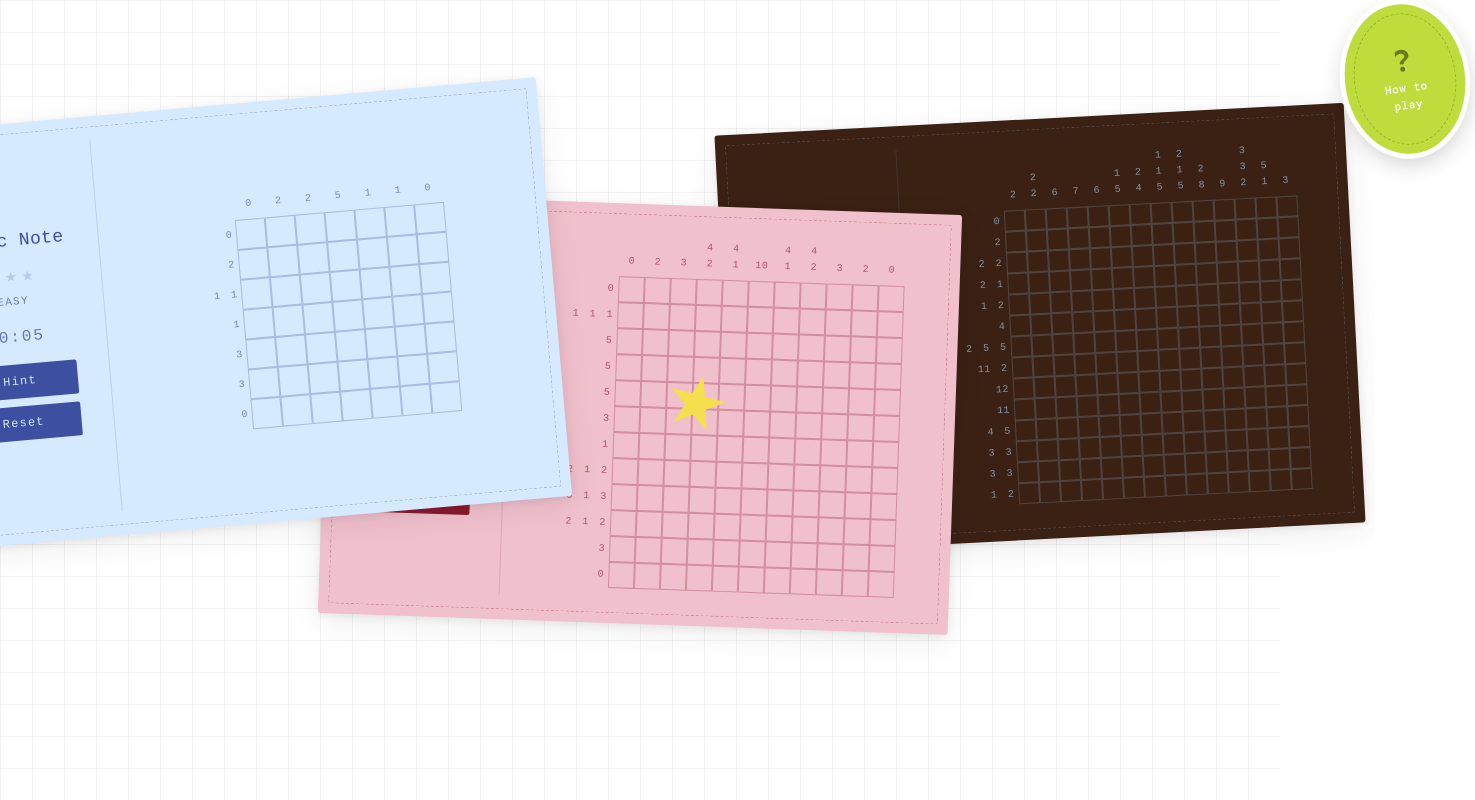
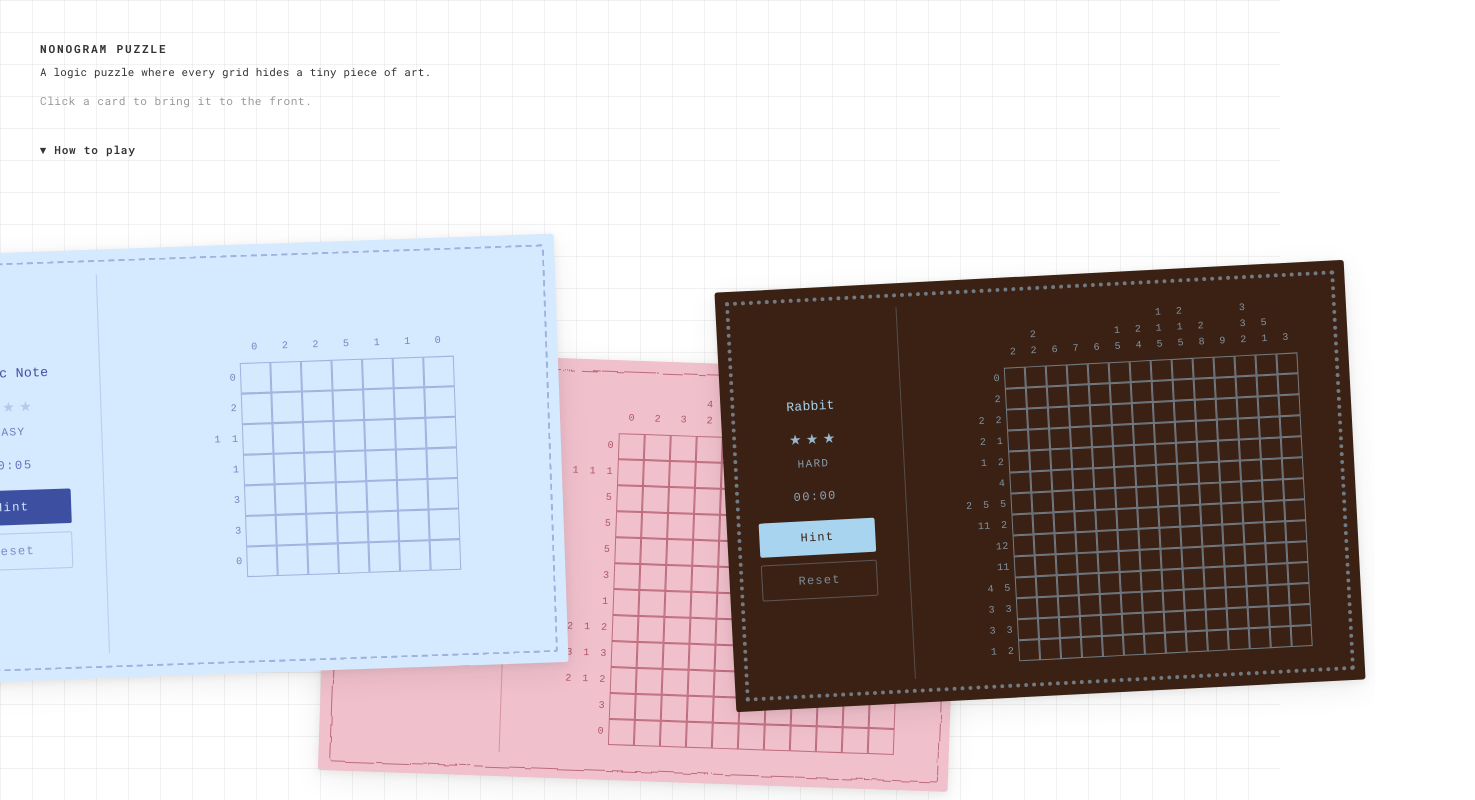
Before and after one commit to shxxw88/portfolio, a React (Vite) app: page /games in a window 1280 px wide. Shown: the top 800 px of the page, 1475 px wide, since content can reach past the window. Built offline with nearby package versions, Linux system fonts and the light colour scheme.

Commit message:
Added animation to puzzle cards, border, instructions

```diff
--- a/package.json
+++ b/package.json
@@ -11,6 +11,7 @@
   },
   "dependencies": {
     "@vercel/analytics": "^1.6.1",
+    "canvas-confetti": "^1.9.4",
     "framer-motion": "^12.34.2",
     "gsap": "^3.14.2",
     "raster-react": "^0.2.0",
--- a/src/components/GamesPage.css
+++ b/src/components/GamesPage.css
@@ -19,27 +19,6 @@
   gap: var(--spacing-lg);
 }
 
-.games-header {
-  text-align: center;
-}
-
-.games-title {
-  font-family: 'Sen', sans-serif;
-  font-size: clamp(2.5rem, 6vw, 4rem);
-  font-weight: 700;
-  color: var(--color-text);
-  margin: 0 0 0.5rem;
-  letter-spacing: -0.02em;
-}
-
-.games-sub {
-  font-family: 'Roboto Mono', monospace;
-  font-size: 0.8rem;
-  color: var(--color-text-light);
-  margin: var(--spacing-lg) 0 0;
-  letter-spacing: 0.06em;
-  text-align: center;
-}
 
 /* ---- Content wrapper (holds badges + stack) ---- */
 .games-content {
@@ -88,93 +67,97 @@
 }
 
 /* ================================================================
-   BADGES
+   TOP-LEFT INFO PANEL
    ================================================================ */
 
-/* --- Green oval "How to play" sticker --- */
-.badge-howtoplay {
-  position: absolute;
-  top: -60px;
-  right: -90px;
-  width: 120px;
-  height: 150px;
-  border-radius: 50%;
-  background: var(--color-accent);
+.games-top {
+  padding: 2.5rem 0 0 2.5rem;
+  align-self: flex-start;
+}
+
+.games-info {
+  padding: 0;
+}
+
+.games-info__title {
+  font-family: 'Roboto Mono', monospace;
+  font-size: 0.7rem;
+  font-weight: 700;
+  letter-spacing: 0.16em;
+  text-transform: uppercase;
+  color: var(--color-text);
+  margin: 0 0 0.35rem;
+  white-space: nowrap;
+}
+
+.games-info__desc {
+  font-family: 'Roboto Mono', monospace;
+  font-size: 0.68rem;
+  color: var(--color-text);
+  letter-spacing: 0.02em;
+  line-height: 1.6;
+  margin: 0 0 0.75rem;
+  white-space: nowrap;
+}
+
+.games-info__sub {
+  font-family: 'Roboto Mono', monospace;
+  font-size: 0.7rem;
+  color: var(--color-text-light);
+  letter-spacing: 0.04em;
+  margin: 0 0 0.75rem;
+  line-height: 1.5;
+  white-space: nowrap;
+}
+
+.games-info__toggle {
+  background: none;
   border: none;
+  padding: 0;
+  margin-top: 2rem;
   cursor: pointer;
+  font-family: 'Roboto Mono', monospace;
+  font-size: 0.7rem;
+  font-weight: 600;
+  letter-spacing: 0.06em;
+  color: var(--color-text);
+  display: flex;
+  align-items: center;
+  gap: 2px;
+  transition: opacity 0.15s;
+}
+
+.games-info__toggle:hover { opacity: 0.6; }
+
+.games-info__body {
+  margin-top: 0.75rem;
+  background: rgba(255, 255, 255, 0.75);
+  backdrop-filter: blur(10px);
+  -webkit-backdrop-filter: blur(10px);
+  border-radius: 6px;
+  padding: 0.85rem 1rem;
+}
+
+.games-info__rules {
+  list-style: none;
+  padding: 0;
+  margin: 0;
   display: flex;
   flex-direction: column;
-  align-items: center;
-  justify-content: center;
-  gap: 4px;
-  transform: rotate(-8deg);
-  z-index: 30;
-  padding: 0;
-  /* sticker: white outline + drop shadow */
-  box-shadow: 0 0 0 5px white, 0 8px 24px rgba(0, 0, 0, 0.22);
+  gap: 0.55rem;
+  border-left: 2px solid var(--color-accent);
+  padding-left: 0.75rem;
 }
 
-.badge-howtoplay::before {
-  content: '';
-  position: absolute;
-  inset: 9px;
-  border-radius: 50%;
-  border: 1.5px dashed rgba(0, 0, 0, 0.2);
-  pointer-events: none;
+.games-info__rules li {
+  font-family: 'Roboto Mono', monospace;
+  font-size: 0.68rem;
+  line-height: 1.6;
+  color: var(--color-text);
 }
 
-.badge-howtoplay__q {
-  font-family: 'Sen', sans-serif;
-  font-size: 2rem;
-  font-weight: 700;
-  color: rgba(0, 0, 0, 0.45);
-  line-height: 1;
-}
-
-.badge-howtoplay__label {
-  font-family: 'Roboto Mono', monospace;
-  font-size: 0.7rem;
-  font-weight: 500;
-  color: white;
-  text-align: center;
-  line-height: 1.5;
-  letter-spacing: 0.04em;
-}
-
-/* --- Red ticket "Nonogram Puzzle" sticker --- */
-.badge-nonogram {
-  position: absolute;
-  top: -30px;
-  left: -60px;
-  background: #b8313f;
-  color: white;
-  border: none;
-  cursor: pointer;
-  padding: 22px 30px;
-  border-radius: 6px;
-  transform: rotate(-7deg);
-  z-index: 30;
-  /* sticker: white outline + drop shadow */
-  box-shadow: 0 0 0 5px white, 0 8px 24px rgba(0, 0, 0, 0.22);
-}
-
-.badge-nonogram::before {
-  content: '';
-  position: absolute;
-  inset: 8px;
-  border: 1.5px dashed rgba(255, 255, 255, 0.5);
-  border-radius: 3px;
-  pointer-events: none;
-}
-
-.badge-nonogram span {
-  font-family: 'Roboto Mono', monospace;
-  font-size: 0.75rem;
-  font-weight: 700;
-  letter-spacing: 0.12em;
-  text-align: center;
-  display: block;
-  line-height: 1.6;
+.games-info__rules strong {
+  color: var(--color-text);
 }
 
 /* ================================================================
--- a/src/components/GamesPage.jsx
+++ b/src/components/GamesPage.jsx
@@ -1,11 +1,10 @@
-import { useState } from 'react'
+import { useState, useRef } from 'react'
 import { motion, AnimatePresence } from 'framer-motion'
 import PuzzleCard from './PuzzleCard'
 import { PUZZLES } from './Puzzles'
 import '../App.css'
 import './GamesPage.css'
 
-// Horizontal spread across the page; card 0 = front (highest z)
 const STEP_X = 400
 
 const FIXED_POSES = [
@@ -15,161 +14,116 @@ const FIXED_POSES = [
 ]
 
 export default function GamesPage() {
-  const [frontCard, setFrontCard]       = useState(0)
-  const [howToPlayOpen, setHowToPlay]   = useState(false)
-  const [whatIsOpen, setWhatIs]         = useState(false)
+  const [frontCard, setFrontCard]           = useState(0)
+  const [instructionsOpen, setInstructions] = useState(false)
+  // Each card gets its own z-index counter so only the clicked card changes
+  const zCounter = useRef(PUZZLES.length)
+  const [zMap, setZMap] = useState(() =>
+    Object.fromEntries(PUZZLES.map((_, i) => [i, i === 0 ? PUZZLES.length : i]))
+  )
+
+  function bringToFront(idx) {
+    zCounter.current += 1
+    setZMap(prev => ({ ...prev, [idx]: zCounter.current }))
+    setFrontCard(idx)
+  }
 
   return (
     <div className="games-page">
-      <main className="games-main">
-        {/* card stack + floating badges */}
+
+      {/* SVG filter for pink card's wavy border */}
+      <svg style={{ position: 'absolute', width: 0, height: 0 }} aria-hidden="true">
+        <defs>
+          <filter id="pc-wavy-filter">
+            <feTurbulence type="turbulence" baseFrequency="0.025" numOctaves="2" seed="8" result="noise" />
+            <feDisplacementMap in="SourceGraphic" in2="noise" scale="4" xChannelSelector="R" yChannelSelector="G" />
+          </filter>
+        </defs>
+      </svg>
+
+      {/* ---- Top-left info panel (in flow so it pushes cards down) ---- */}
+      <div className="games-top">
+        <div className="games-info">
+          <p className="games-info__title">NONOGRAM PUZZLE</p>
+          <p className="games-info__desc">A logic puzzle where every grid hides a tiny piece of art.</p>
+          <p className="games-info__sub">Click a card to bring it to the front.</p>
+
+          <button
+            className="games-info__toggle"
+            onClick={() => setInstructions(o => !o)}
+          >
+            <motion.span
+              animate={{ rotate: instructionsOpen ? 180 : 0 }}
+              transition={{ duration: 0.2 }}
+              style={{ display: 'inline-block', marginRight: '6px' }}
+            >
+              ▾
+            </motion.span>
+            How to play
+          </button>
+
+          <AnimatePresence initial={false}>
+            {instructionsOpen && (
+              <motion.div
+                className="games-info__body"
+                initial={{ height: 0, opacity: 0 }}
+                animate={{ height: 'auto', opacity: 1 }}
+                exit={{ height: 0, opacity: 0 }}
+                transition={{ duration: 0.25, ease: 'easeInOut' }}
+                style={{ overflow: 'hidden' }}
+              >
+                <ul className="games-info__rules">
+                  <li>The numbers along each row and column are your clues.</li>
+                  <li>Each number tells you how many cells to fill and in what order.</li>
+                  <li><strong>3 2</strong> means a group of 3, a gap, then a group of 2, with a gap in between.</li>
+                  <li><strong>Left click</strong> fills a cell. <strong>Right click</strong> places a x to mark a cell you want to skip.</li>
+                  <li>Use logic until every row and column matches its clues.</li>
+                  <li>Stuck? Hit <strong>Hint</strong> to reveal one cell.</li>
+                </ul>
+              </motion.div>
+            )}
+          </AnimatePresence>
+        </div>
+      </div>
+
+      <motion.main layout className="games-main" transition={{ type: 'spring', stiffness: 200, damping: 30 }}>
+        {/* card stack + star decoration */}
         <div className="games-content">
 
-          {/* red ticket badge — what is a nonogram */}
-          <motion.button
-            className="badge-nonogram"
-            onClick={() => setWhatIs(true)}
-            whileHover={{ scale: 1.06 }}
-            whileTap={{ scale: 0.97 }}
-          >
-            <span>NONOGRAM<br/>PUZZLE</span>
-          </motion.button>
-
-          {/* green oval badge — how to play */}
-          <motion.button
-            className="badge-howtoplay"
-            onClick={() => setHowToPlay(true)}
-            whileHover={{ scale: 1.06 }}
-            whileTap={{ scale: 0.97 }}
-          >
-            <span className="badge-howtoplay__q">?</span>
-            <span className="badge-howtoplay__label">How to<br/>play</span>
-          </motion.button>
-
-          {/* decorative star sticker */}
-          <div className="deco-star" aria-hidden="true">★</div>
-
-          <div className="games-stack-area">
+<div className="games-stack-area">
             <div className="games-stack">
               {PUZZLES.map((puzzle, puzzleIdx) => {
                 const isFront = puzzleIdx === frontCard
                 const pose = FIXED_POSES[puzzleIdx]
-                const zIndex = isFront ? 10 : (PUZZLES.length - puzzleIdx)
 
                 return (
                   <motion.div
                     key={puzzle.id}
                     className="games-card-wrap"
-                    style={{ zIndex }}
-                    animate={{ rotate: pose.rotate, x: pose.x, y: pose.y }}
-                    transition={{ type: 'spring', stiffness: 300, damping: 30 }}
+                    style={{ zIndex: zMap[puzzleIdx] }}
+                    animate={{
+                      rotate: isFront ? pose.rotate * 0.4 : pose.rotate,
+                      x: pose.x,
+                      y: isFront ? pose.y - 12 : pose.y,
+                      scale: isFront ? 1.02 : 1,
+                    }}
+                    whileHover={!isFront ? { y: pose.y - 8, scale: 1.015 } : {}}
+                    transition={{ type: 'spring', stiffness: 380, damping: 32 }}
                   >
                     {!isFront && (
                       <div
                         className="games-card-overlay"
-                        onClick={() => setFrontCard(puzzleIdx)}
+                        onClick={() => bringToFront(puzzleIdx)}
                       />
                     )}
-                    <PuzzleCard {...puzzle} />
+                    <PuzzleCard {...puzzle} isActive={isFront} />
                   </motion.div>
                 )
               })}
             </div>
           </div>
         </div>
-
-        <p className="games-sub">Click a card to bring it forward.</p>
-      </main>
-
-      {/* ---- How to Play overlay ---- */}
-      <AnimatePresence>
-        {howToPlayOpen && (
-          <motion.div
-            className="games-overlay"
-            initial={{ opacity: 0 }}
-            animate={{ opacity: 1 }}
-            exit={{ opacity: 0 }}
-            onClick={() => setHowToPlay(false)}
-          >
-            <motion.div
-              className="games-overlay__card"
-              initial={{ opacity: 0, y: 24 }}
-              animate={{ opacity: 1, y: 0 }}
-              exit={{ opacity: 0, y: 16 }}
-              transition={{ type: 'spring', stiffness: 300, damping: 30 }}
-              onClick={e => e.stopPropagation()}
-            >
-              <button className="games-overlay__close" onClick={() => setHowToPlay(false)}>×</button>
-              <h2 className="games-overlay__title">How to Play</h2>
-              <div className="games-overlay__body">
-                <div className="overlay-rule">
-                  <span className="overlay-rule__icon">◀</span>
-                  <p>Each row and column has clue numbers on its left or top edge. They tell you how many consecutive filled cells appear in that line — in order.</p>
-                </div>
-                <div className="overlay-rule">
-                  <span className="overlay-rule__icon">◀</span>
-                  <p>A clue of <strong>3 1</strong> means: first a run of 3 filled cells, then at least one gap, then a run of 1. Runs must appear in that exact order.</p>
-                </div>
-                <div className="overlay-rule">
-                  <span className="overlay-rule__icon">◀</span>
-                  <p><strong>Left click</strong> a cell to fill it. <strong>Right click</strong> to place an × marker — useful for cells you're sure are empty.</p>
-                </div>
-                <div className="overlay-rule">
-                  <span className="overlay-rule__icon">◀</span>
-                  <p>Use logic to deduce which cells must be filled. When every row and column matches its clues, the puzzle is solved!</p>
-                </div>
-                <div className="overlay-rule">
-                  <span className="overlay-rule__icon">◀</span>
-                  <p>Stuck? Use the <strong>Hint</strong> button to reveal one correct cell. <strong>Reset</strong> clears the board.</p>
-                </div>
-              </div>
-            </motion.div>
-          </motion.div>
-        )}
-      </AnimatePresence>
-
-      {/* ---- What is a Nonogram overlay ---- */}
-      <AnimatePresence>
-        {whatIsOpen && (
-          <motion.div
-            className="games-overlay"
-            initial={{ opacity: 0 }}
-            animate={{ opacity: 1 }}
-            exit={{ opacity: 0 }}
-            onClick={() => setWhatIs(false)}
-          >
-            <motion.div
-              className="games-overlay__card"
-              initial={{ opacity: 0, y: 24 }}
-              animate={{ opacity: 1, y: 0 }}
-              exit={{ opacity: 0, y: 16 }}
-              transition={{ type: 'spring', stiffness: 300, damping: 30 }}
-              onClick={e => e.stopPropagation()}
-            >
-              <button className="games-overlay__close" onClick={() => setWhatIs(false)}>×</button>
-              <h2 className="games-overlay__title">What is a Nonogram?</h2>
-              <div className="games-overlay__body">
-                <div className="overlay-rule">
-                  <span className="overlay-rule__icon">◀</span>
-                  <p>A nonogram is a logic puzzle where you shade cells in a grid to reveal a hidden picture — guided only by number clues.</p>
-                </div>
-                <div className="overlay-rule">
-                  <span className="overlay-rule__icon">◀</span>
-                  <p>Also known as <strong>Picross</strong>, <strong>Paint by Numbers</strong>, or <strong>Griddlers</strong>, they originated in Japan in the 1980s and became a global puzzle phenomenon.</p>
-                </div>
-                <div className="overlay-rule">
-                  <span className="overlay-rule__icon">◀</span>
-                  <p>Unlike sudoku, nonograms are purely deductive — every puzzle has a single unique solution reachable through logic alone.</p>
-                </div>
-                <div className="overlay-rule">
-                  <span className="overlay-rule__icon">◀</span>
-                  <p>The finished grid forms a pixel-art image. The harder the puzzle, the more detailed the picture.</p>
-                </div>
-              </div>
-            </motion.div>
-          </motion.div>
-        )}
-      </AnimatePresence>
+      </motion.main>
     </div>
   )
 }
--- a/src/components/PuzzleCard.css
+++ b/src/components/PuzzleCard.css
@@ -11,13 +11,14 @@
   transition: box-shadow 0.2s;
 }
 
-/* dashed postcard border */
+/* per-card postcard border */
 .puzzle-card::before {
   content: '';
   position: absolute;
-  inset: 10px;
-  border: 1.5px dashed var(--pc-border);
-  border-radius: 2px;
+  inset: var(--pc-border-inset, 10px);
+  border: var(--pc-border-width, 1.5px) var(--pc-border-style, dashed) var(--pc-border);
+  border-radius: var(--pc-border-radius, 2px);
+  filter: var(--pc-border-filter, none);
   pointer-events: none;
   z-index: 0;
 }
@@ -46,7 +47,7 @@
 
 .pc-title {
   font-family: 'DM Mono', monospace;
-  font-size: 18px;
+  font-size: 13px;
   font-weight: 500;
   color: var(--pc-text);
   letter-spacing: 0.02em;
@@ -81,7 +82,7 @@
 
 .pc-timer {
   font-family: 'DM Mono', monospace;
-  font-size: 16px;
+  font-size: 12px;
   letter-spacing: 0.12em;
   color: var(--pc-text);
   opacity: 0.75;
@@ -113,6 +114,18 @@
 
 .pc-btn:hover  { opacity: 0.85; }
 .pc-btn:active { transform: scale(0.97); }
+
+.pc-btn--ghost {
+  background: transparent;
+  color: var(--pc-text);
+  border: 1px solid var(--pc-border);
+  opacity: 0.6;
+}
+
+.pc-btn--ghost:hover {
+  opacity: 1;
+  background: color-mix(in srgb, var(--pc-text) 6%, transparent);
+}
 
 .pc-solved {
   font-family: 'DM Mono', monospace;
--- a/src/components/PuzzleCard.jsx
+++ b/src/components/PuzzleCard.jsx
@@ -1,4 +1,5 @@
 import { useState, useEffect } from 'react'
+import confetti from 'canvas-confetti'
 import './PuzzleCard.css'
 
 // --- helpers ---
@@ -37,7 +38,7 @@ function formatTime(s) {
 }
 
 // --- component ---
-export default function PuzzleCard({ title, difficulty, grid, theme }) {
+export default function PuzzleCard({ title, difficulty, grid, theme, isActive = false }) {
   const rows = grid.length
   const cols = grid[0].length
   const { rowClues, colClues } = getClues(grid)
@@ -62,12 +63,12 @@ export default function PuzzleCard({ title, difficulty, grid, theme }) {
   const [seconds, setSeconds] = useState(0)
   const [won, setWon]         = useState(false)
 
-  // timer
+  // timer — only runs when this card is the active (front) card
   useEffect(() => {
-    if (won) return
+    if (won || !isActive) return
     const id = setInterval(() => setSeconds(s => s + 1), 1000)
     return () => clearInterval(id)
-  }, [won])
+  }, [won, isActive])
 
   // win check
   useEffect(() => {
@@ -78,6 +79,16 @@ export default function PuzzleCard({ title, difficulty, grid, theme }) {
     )
     if (solved) setWon(true)
   }, [cells, grid])
+
+  // confetti on solve — fire from both sides for full-screen coverage
+  useEffect(() => {
+    if (!won) return
+    const colors = [theme.accent, theme.fill, '#ffffff']
+    const opts = { particleCount: 80, spread: 90, colors }
+    confetti({ ...opts, origin: { x: 0.1, y: 0.5 }, angle: 60  })
+    confetti({ ...opts, origin: { x: 0.9, y: 0.5 }, angle: 120 })
+    confetti({ ...opts, origin: { x: 0.5, y: 0.8 }, angle: 90  })
+  }, [won])
 
   function handleClick(r, c) {
     if (won) return
@@ -137,13 +148,18 @@ export default function PuzzleCard({ title, difficulty, grid, theme }) {
     <div
       className={`puzzle-card ${won ? 'puzzle-card--won' : ''}`}
       style={{
-        '--pc-bg':          theme.bg,
-        '--pc-fill':        theme.fill,
-        '--pc-accent':      theme.accent,
-        '--pc-text':        theme.text,
-        '--pc-border':      theme.border,
-        '--pc-cell':        `${cellSize}px`,
-        '--pc-row-clue-w':  `${rowClueW}px`,
+        '--pc-bg':             theme.bg,
+        '--pc-fill':           theme.fill,
+        '--pc-accent':         theme.accent,
+        '--pc-text':           theme.text,
+        '--pc-border':         theme.border,
+        '--pc-border-style':   theme.borderStyle  ?? 'dashed',
+        '--pc-border-width':   theme.borderWidth  ?? '1.5px',
+        '--pc-border-radius':  theme.borderRadius ?? '2px',
+        '--pc-border-inset':   theme.borderInset  ?? '10px',
+        '--pc-border-filter':  theme.borderFilter ?? 'none',
+        '--pc-cell':           `${cellSize}px`,
+        '--pc-row-clue-w':     `${rowClueW}px`,
       }}
     >
       {/* LEFT PANEL */}
@@ -161,7 +177,7 @@ export default function PuzzleCard({ title, difficulty, grid, theme }) {
 
         <div className="pc-actions">
           <button className="pc-btn" onClick={handleHint}>Hint</button>
-          <button className="pc-btn" onClick={handleReset}>Reset</button>
+          <button className="pc-btn pc-btn--ghost" onClick={handleReset}>Reset</button>
         </div>
 
         {won && <div className="pc-solved">✦ Solved!</div>}
--- a/src/components/Puzzles.js
+++ b/src/components/Puzzles.js
@@ -14,11 +14,16 @@ export const PUZZLES = [
       [0,0,0,0,0,0,0],
     ],
     theme: {
-      bg:     '#D5E9FF',
-      fill:   '#3d4fa0',
-      accent: '#3d4fa0',
-      text:   '#3d4fa0',
-      border: 'rgba(61,79,160,0.3)',
+      bg:           '#D5E9FF',
+      fill:         '#3d4fa0',
+      accent:       '#3d4fa0',
+      text:         '#3d4fa0',
+      border:       'rgba(61,79,160,0.35)',
+      borderStyle:  'dashed',
+      borderWidth:  '2px',
+      borderRadius: '3px',
+      borderInset:  '10px',
+      borderFilter: 'none',
     },
   },
   {
@@ -41,11 +46,16 @@ export const PUZZLES = [
       [0,0,0,0,0,0,0,0,0,0,0],
     ],
     theme: {
-      bg:     '#f0c0cc',
-      fill:   '#8b1a2e',
-      accent: '#8b1a2e',
-      text:   '#8b1a2e',
-      border: 'rgba(139,26,46,0.3)',
+      bg:           '#f0c0cc',
+      fill:         '#8b1a2e',
+      accent:       '#8b1a2e',
+      text:         '#8b1a2e',
+      border:       'rgba(139,26,46,0.5)',
+      borderStyle:  'solid',
+      borderWidth:  '1.5px',
+      borderRadius: '2px',
+      borderInset:  '10px',
+      borderFilter: 'url(#pc-wavy-filter)',
     },
   },
   {
@@ -70,11 +80,16 @@ export const PUZZLES = [
       [0,1,0,0,0,0,0,0,0,0,0,1,1,0],
     ],
     theme: {
-      bg:     '#3b2114',
-      fill:   '#a8d4f0',
-      accent: '#a8d4f0',
-      text:   '#a8d4f0',
-      border: 'rgba(168,212,240,0.2)',
+      bg:           '#3b2114',
+      fill:         '#a8d4f0',
+      accent:       '#a8d4f0',
+      text:         '#a8d4f0',
+      border:       'rgba(168,212,240,0.5)',
+      borderStyle:  'dotted',
+      borderWidth:  '4px',
+      borderRadius: '0px',
+      borderInset:  '10px',
+      borderFilter: 'none',
     },
   },
 ]
```
Also changed, not shown: 1 other file (tests, documents, lock files or other folders).
